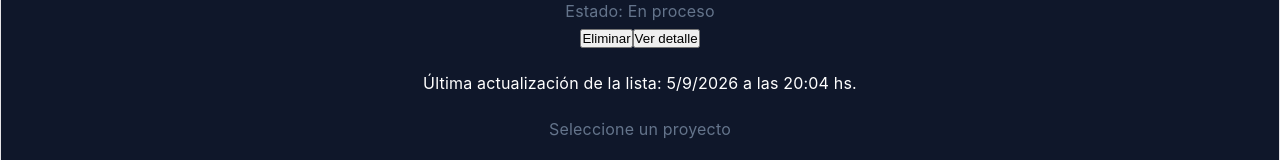
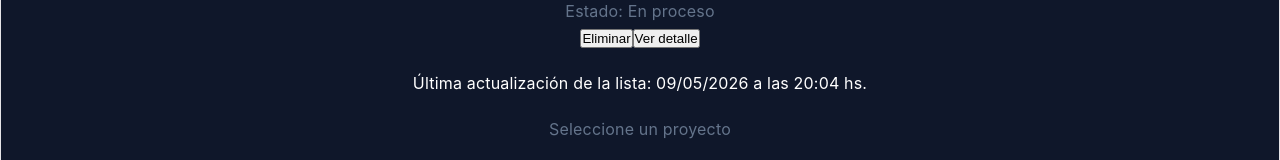
Before and after one commit to Fede301/pv_tp3_grupo5, a React (Vite) app: page / in a window 1280 px wide. Shown: the part 705-865 px from the top of the page. Built offline with nearby package versions, Linux system fonts and the light colour scheme.

Commit message:
Agrego una modificacion en fecha

```diff
--- a/src/components/ListaProyectos.jsx
+++ b/src/components/ListaProyectos.jsx
@@ -42,13 +42,17 @@ const ListaProyectos = () => {
 
     const capturaFecha = () => {
         const fechaActual = new Date();
-        let dia = fechaActual.toLocaleDateString();
+
+        const dia = String(fechaActual.getDate()).padStart(2, '0');
+        const mes = String(fechaActual.getMonth() + 1).padStart(2, '0');
+        const año = fechaActual.getFullYear();
+
         let hora = fechaActual.toLocaleTimeString([], {
             hour: '2-digit',
             minute: '2-digit',
             hour12: false
         });
-        setFecha("Última actualización de la lista: " + dia + " a las " + hora + " hs.");
+        setFecha(`Última actualización de la lista: ${dia}/${mes}/${año} a las ${hora} hs.`);
     };
 
     useEffect(() => {
```
